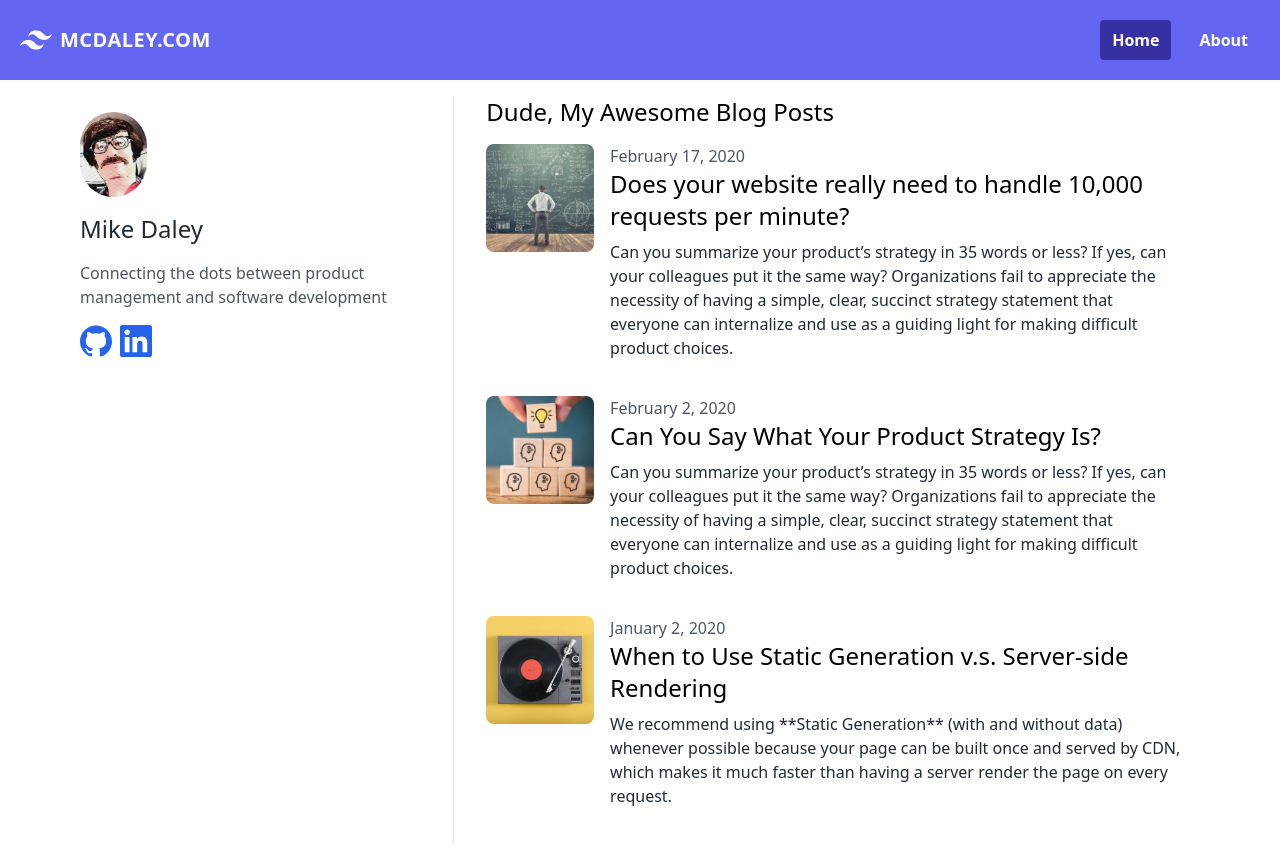
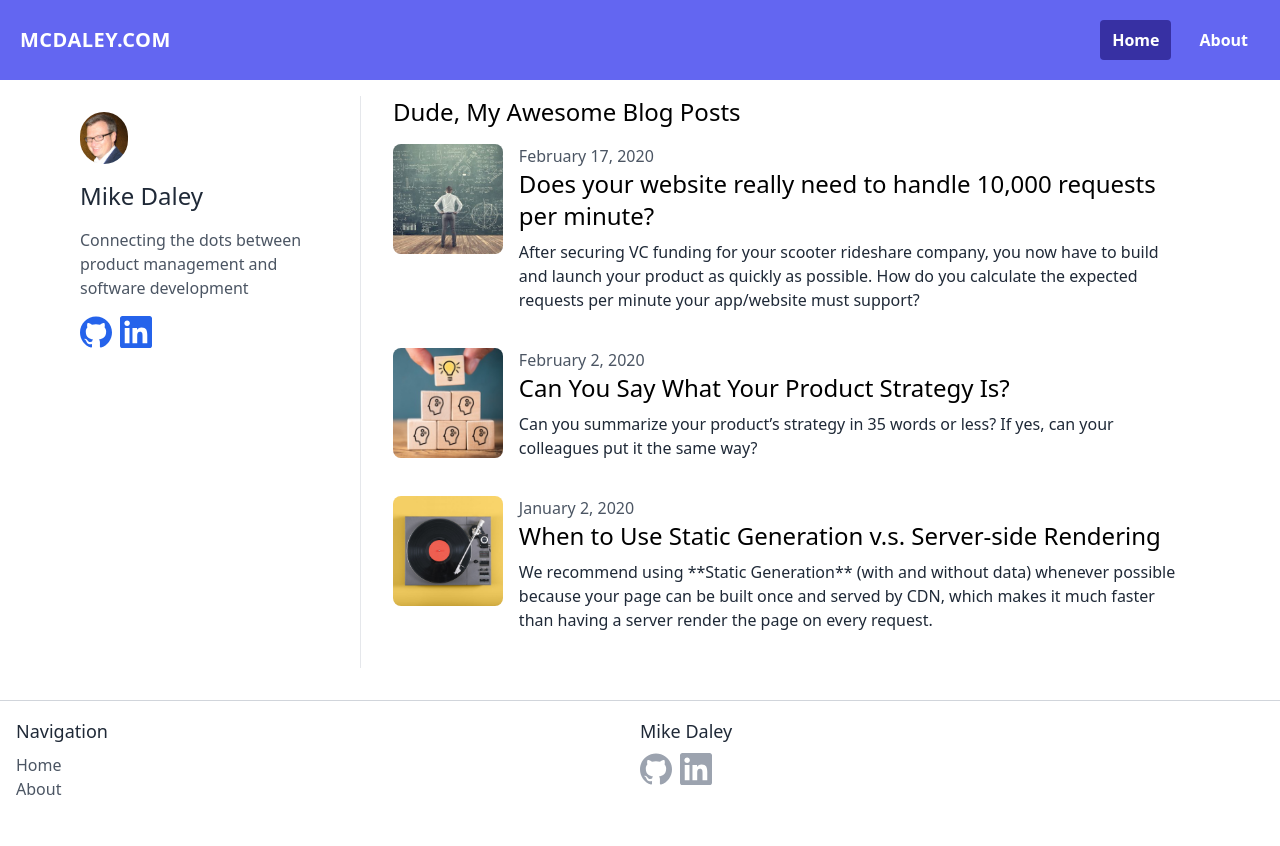
Before and after one commit to mcdaley/mcdaley-website, a Next.js app: page / in a window 1280 px wide. Shown: the top 846 px of the page. After the commit the page ends 817 px from the top, so only its background shows below. Built offline with nearby package versions, Linux system fonts and the light colour scheme; what @tailwindcss/typography would draw is missing.

Commit message:
Cleaned up page layouts

```diff
--- a/blog-posts/calculating-market-size/index.md
+++ b/blog-posts/calculating-market-size/index.mdx
@@ -4,7 +4,7 @@ path:         "calculating-market-size"
 date:         "2020-02-17"
 cover:        "blog-posts/complicated-chalkboard.jpg"
 description:  "Second blog post"
-excerpt:      "Can you summarize your product’s strategy in 35 words or less? If yes, can your colleagues put it the same way? Organizations fail to appreciate the necessity of having a simple, clear, succinct strategy statement that everyone can internalize and use as a guiding light for making difficult product choices."
+excerpt:      "After securing VC funding for your scooter rideshare company, you now have to build and launch your product as quickly as possible. How do you calculate the expected requests per minute your app/website must support?"
 ---
 
 <div className="bg-white">
--- a/blog-posts/product-strategy/index.md
+++ b/blog-posts/product-strategy/index.mdx
@@ -4,7 +4,7 @@ path:         "what-is-your-product-strategy"
 date:         "2020-02-02"
 cover:        "blog-posts/brainstorm-blocks.jpg"
 description:  "First blog post"
-excerpt:      "Can you summarize your product’s strategy in 35 words or less? If yes, can your colleagues put it the same way? Organizations fail to appreciate the necessity of having a simple, clear, succinct strategy statement that everyone can internalize and use as a guiding light for making difficult product choices."
+excerpt:      "Can you summarize your product’s strategy in 35 words or less? If yes, can your colleagues put it the same way?"
 ---
 
 <div className="bg-white">
--- a/components/footer.tsx
+++ b/components/footer.tsx
@@ -11,7 +11,7 @@ export default function Footer() {
   return (
     <>
       <footer className="grid grid-cols-2 border-t border-gray-300 mt-8">
-        <div id="sitemap" className="flex flex-col my-4">
+        <div id="sitemap" className="flex flex-col mx-4 my-4">
           <h3 className="text-lg text-gray-800 mb-2">Navigation</h3>
           <ul>
             <li>
--- a/components/navbar.tsx
+++ b/components/navbar.tsx
@@ -50,6 +50,7 @@ export default function Navbar() {
         {/* Website Logo */}
         <Link href="/">
           <a className="inline-flex items-center p-2 mr-4">
+            {/*
               <svg
                 viewBox   = '0 0 24 24'
                 xmlns     = 'http://www.w3.org/2000/svg'
@@ -57,6 +58,7 @@ export default function Navbar() {
               >
                 <path d='M12.001 4.8c-3.2 0-5.2 1.6-6 4.8 1.2-1.6 2.6-2.2 4.2-1.8.913.228 1.565.89 2.288 1.624C13.666 10.618 15.027 12 18.001 12c3.2 0 5.2-1.6 6-4.8-1.2 1.6-2.6 2.2-4.2 1.8-.913-.228-1.565-.89-2.288-1.624C16.337 6.182 14.976 4.8 12.001 4.8zm-6 7.2c-3.2 0-5.2 1.6-6 4.8 1.2-1.6 2.6-2.2 4.2-1.8.913.228 1.565.89 2.288 1.624 1.177 1.194 2.538 2.576 5.512 2.576 3.2 0 5.2-1.6 6-4.8-1.2 1.6-2.6 2.2-4.2 1.8-.913-.228-1.565-.89-2.288-1.624C10.337 13.382 8.976 12 6.001 12z' />
               </svg>
+            */}
             <span className='text-xl text-white font-bold uppercase tracking-wide'>
               MCDALEY.COM
             </span>
--- a/components/sidebar.tsx
+++ b/components/sidebar.tsx
@@ -2,7 +2,8 @@
 // components/sidebar.tsx
 //-----------------------------------------------------------------------------
 import Image        from 'next/image'
-import profilePic   from '../public/Mike_1970s_cartoon_005.jpg'
+//* import profilePic   from '../public/Mike_1970s_cartoon_005.jpg'
+import profilePic   from '../public/Mike_LinkedIn.png'
 import Contact      from './contact'
 
 /**
@@ -14,7 +15,7 @@ export default function Sidebar() {
       <span className="mb-4 flex w-1/3 lg:w-1/5">
         <Image
           src       = {profilePic}
-          alt       = "My Picture"
+          alt       = "Mike Daley headshot"
           className = "rounded-full"
         />
       </span>
--- a/lib/posts.tsx
+++ b/lib/posts.tsx
@@ -17,7 +17,7 @@ const postsDirectory = path.join(process.cwd(), 'blog-posts')
  * an array of objects w/ all of the blog metadata. The blog posts
  * directory should have the following structure:
  *
- * /posts/${blog-name}/index.md
+ * /posts/${blog-name}/index.mdx
  *                     cover-image-1.jpg
  *
  * @function  getSortedPostsData
@@ -28,7 +28,7 @@ export function getSortedPostsData() {
 
   const allPostsData = dirNames.map( (dir) => {
     const id            = dir
-    const fullPath      = path.join(postsDirectory, dir, 'index.md')
+    const fullPath      = path.join(postsDirectory, dir, 'index.mdx')
     const fileContents  = fs.readFileSync(fullPath, 'utf8')
 
     // Use gray-matter to parse the post metadata section
@@ -82,11 +82,11 @@ export const getAllPostIds = () => {
  * and the content of the markdown converted to a HTML string.
  *
  * @function  getPostData
- * @param     {string} - Name of markdown file w/o the ".md" extentsion
+ * @param     {string} - Name of markdown file w/o the ".mdx" extentsion
  * @returns   {IBlogPost}
  */
 export const getPostData = async (id: string) => {
-  const fullPath      = path.join(postsDirectory, id, 'index.md')
+  const fullPath      = path.join(postsDirectory, id, 'index.mdx')
   const fileContents  = fs.readFileSync(fullPath, 'utf8')
 
   // Use gray-matter to parse the post metadata section
--- a/pages/index.tsx
+++ b/pages/index.tsx
@@ -64,10 +64,10 @@ export default function Home({ allPostsData }: { allPostsData: IBlogMetadata[] }
         </Head>
 
         <div className="flex flex-row my-4 divide-x-0 md:divide-x md:divide-gray-200 lg:px-16">
-          <div className="hidden md:flex md:w-1/3">
+          <div className="hidden md:flex md:w-1/4">
             <Sidebar />
           </div>
-          <div className="pl-8 flex flex-col w-full md:w-2/3">
+          <div className="pl-8 flex flex-col w-full md:w-3/4">
             {/* 11/23/2021 - Turned off mobile header as it looked terrible */}
             {/* <ContactMobile /> */}
 
--- a/pages/posts/[id].tsx
+++ b/pages/posts/[id].tsx
@@ -56,6 +56,7 @@ export default function Post({postData} : {postData: IBlogPost}) {
         <title>{postData.title}</title>
       </Head>
 
+      <div className="flex flex-col flex-nowrap justify-center">
         {/* Blog Post */}
         <div className="p-4">
           <div className="mb-8">
@@ -75,10 +76,13 @@ export default function Post({postData} : {postData: IBlogPost}) {
         </div>
 
         {/* Link to home page */}
-      <div>
+        <div className='grow-0'>
+          <button className="bg-indigo-500 hover:bg-indig-800 text-white font-bold mx-4 py-2 px-4 border border-indigo-800 rounded-full">
             <Link href="/">
-          <a>← Back to home</a>
+              <a>Home</a>
             </Link>
+          </button>
+        </div>
       </div>
     </Layout>
   )
```
Also changed, not shown: blog-posts/ssg-ssr/index.mdx (renamed from blog-posts/ssg-ssr/index.md), 1 other file (tests, documents, lock files or other folders). Lines whose indentation alone changed are shown as unchanged.
